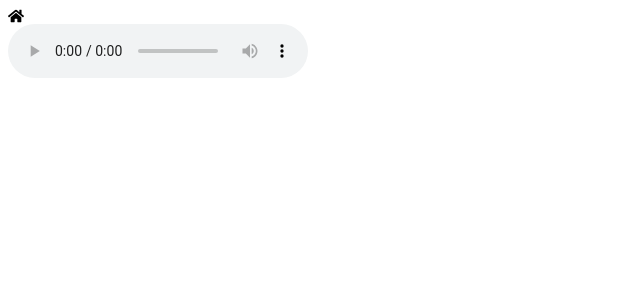
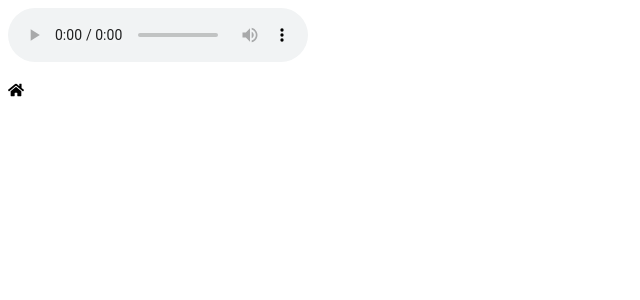
Before and after one commit to 21stChrom/practice-projects, a React (Create React App) app: page / in a window 1280 px wide. Shown: the top 300 px of the page, without its empty margins (0-640 px from the left). Built offline with nearby package versions, Linux system fonts and the light colour scheme.

Commit message:
2 files modified

```diff
--- a/src/App.js
+++ b/src/App.js
@@ -5,11 +5,20 @@ import React from "react";
 
     export default function App() {
       return (
+
         <div>
-          <div><FaHome class="home"/></div>
-          <audio controls>
 
-            </audio>
+
+                      <audio controls>
+                        </audio>
+
+            <div>
+              <div id={"space"} />
+          <div className=""><FaHome className="home"/></div>
+
+            </div>
+
         </div>
+
       );
-    }
+  }
--- a/src/style.css
+++ b/src/style.css
@@ -1,7 +1,14 @@
 h1, p {
   font-family: Lato;
 }
+#space{
+  padding: 10px 10px 10px 10px;
+}
 .home:hover{
+  margin-top: px;
+  height: 25px;
+  width: 25px;
+  border-radius: 50%;
   animation-name: kilby;
   animation-duration: 3s;
   transform-origin:  50% 50%;
@@ -11,7 +18,13 @@ h1, p {
 0% {
   transform: rotate(0);
 }
+0%, 100%{
+  background: repeating-linear-gradient(red, blue, green);
+}
 100% {
   transform: rotate(360deg);
 }
 }
+.kilby{
+  border-radius: 50%;
+}
```
